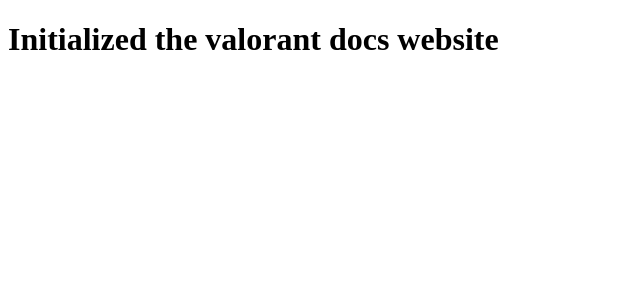
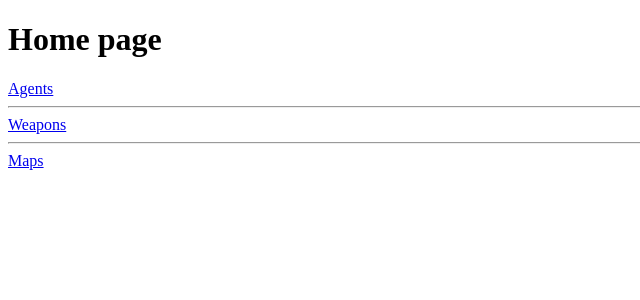
Before and after one commit to AIA-UnKNOWN/valorant-docs, a React app: page / in a window 1280 px wide. Shown: the top 300 px of the page, without its empty margins (0-640 px from the left). Built offline with nearby package versions, Linux system fonts and the light colour scheme.

Commit message:
added the important pages

```diff
--- a/package.json
+++ b/package.json
@@ -13,7 +13,8 @@
   "license": "ISC",
   "dependencies": {
     "react": "^18.1.0",
-    "react-dom": "^18.1.0"
+    "react-dom": "^18.1.0",
+    "react-router-dom": "^6.3.0"
   },
   "devDependencies": {
     "@babel/core": "^7.17.10",
--- a/src/App/index.tsx
+++ /dev/null
@@ -1,11 +0,0 @@
-import React from 'react';
-
-const App: React.FC = () => {
-  return (
-    <div>
-      <h1>Initialized the valorant docs website</h1>
-    </div>
-  );
-}
-
-export default App;
--- a/src/index.tsx
+++ b/src/index.tsx
@@ -1,7 +1,20 @@
 import React from 'react';
 import { createRoot } from 'react-dom/client';
-import App from './App';
+import { BrowserRouter, Routes, Route } from 'react-router-dom';
+import Home from '@pages/Home';
+import Agents from '@pages/Agents';
+import Weapons from '@pages/Weapons';
+import Maps from '@pages/Maps';
 
 const container = document.querySelector('#root');
 const root = createRoot(container!);
-root.render(<App />);
+root.render(
+  <BrowserRouter>
+    <Routes>
+      <Route path="/" element={<Home />} />
+      <Route path="agents" element={<Agents />} />
+      <Route path="weapons" element={<Weapons />} />
+      <Route path="maps" element={<Maps />} />
+    </Routes>
+  </BrowserRouter>
+);
--- /dev/null
+++ b/src/pages/Agents/index.tsx
@@ -0,0 +1,11 @@
+import React from 'react';
+
+const Agents: React.FC = () => {
+  return (
+    <div>
+      <h1>Agents Page</h1>
+    </div>
+  );
+}
+
+export default Agents;
--- /dev/null
+++ b/src/pages/Home/index.tsx
@@ -0,0 +1,17 @@
+import React from 'react';
+import { Link } from 'react-router-dom';
+
+const Home: React.FC = () => {
+  return (
+    <div>
+      <h1>Home page</h1>
+      <Link to="/agents">Agents</Link>
+      <hr/>
+      <Link to="/weapons">Weapons</Link>
+      <hr/>
+      <Link to="/maps">Maps</Link>
+    </div>
+  );
+}
+
+export default Home;
--- /dev/null
+++ b/src/pages/Maps/index.tsx
@@ -0,0 +1,11 @@
+import React from 'react';
+
+const Maps: React.FC = () => {
+  return (
+    <div>
+      <h1>Maps page</h1>
+    </div>
+  );
+}
+
+export default Maps;
--- /dev/null
+++ b/src/pages/Weapons/index.tsx
@@ -0,0 +1,11 @@
+import React from 'react';
+
+const Weapons: React.FC = () => {
+  return (
+    <div>
+      <h1>Weapons page</h1>
+    </div>
+  );
+}
+
+export default Weapons;
```
Also changed, not shown: 1 other file (tests, documents, lock files or other folders).
